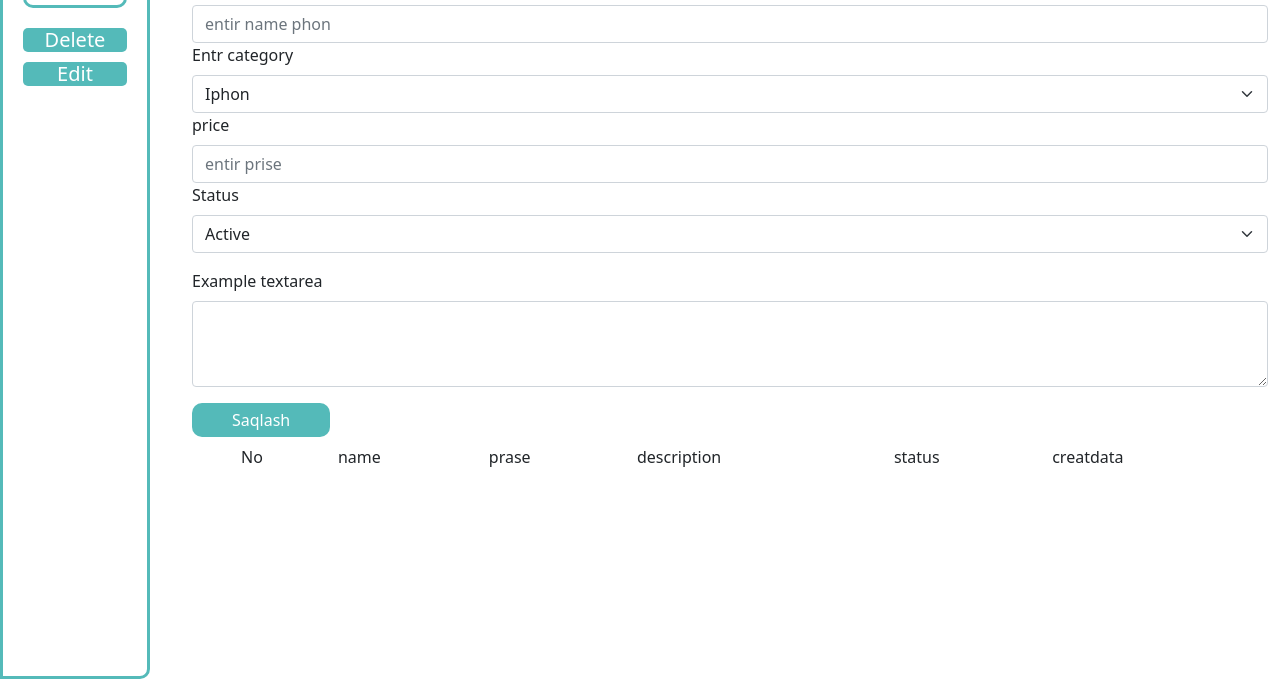
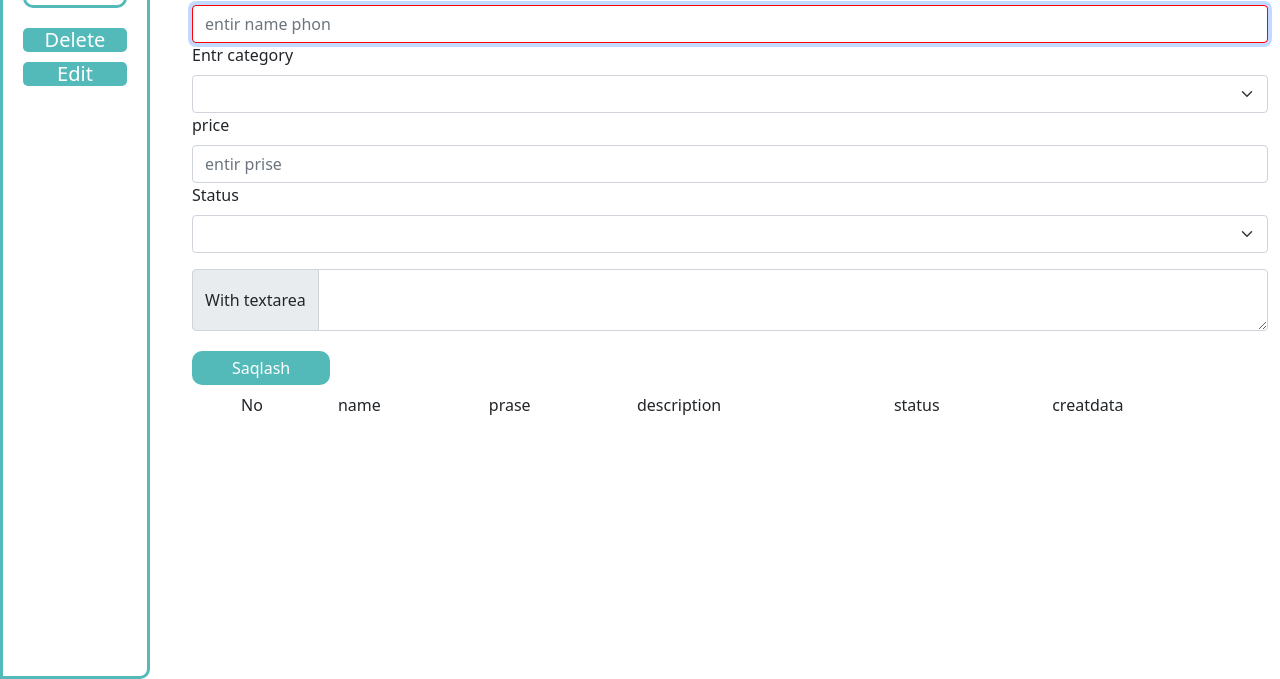
Before and after one commit to husanjonmusayev/js-panel, a plain HTML site: page index.html in a window 1280 px wide. Both pictures are taken after a click on the button "Saqlash". Shown: the part 121-800 px from the top of the page. Drawn offline with nearby package versions, Linux system fonts and the light colour scheme; no server answers.

Commit message:
qayta ishlandi

```diff
--- a/index.html
+++ b/index.html
@@ -1,6 +1,5 @@
 <!DOCTYPE html>
 <html lang="en">
-
 <head>
   <meta charset="UTF-8">
   <meta name="viewport" content="width=device-width, initial-scale=1.0">
@@ -27,7 +26,7 @@
       <div class="creatPhon">
         <div class="mb-3">
           <label class="form-label">name</label>
-          <input type="text" class="form-control" id="exampleFormControlInput1" placeholder="entir name phon">
+          <input type="text" class="form-control" id="name" placeholder="entir name phon">
           <label class="form-label">Entr category</label>
           <select id="category" class="form-select" aria-label="Default select example">
             <option value="1">Iphon</option>
@@ -37,17 +36,16 @@
             <option value="5">Vivo</option>
           </select>
           <label class="form-label">price</label>
-          <input id="prace" type="text" class="form-control" placeholder="entir prise">
+          <input id="prace" type="number" class="form-control" placeholder="entir prise">
           <label class="form-label">Status</label>
           <select id="status" class="form-select" aria-label="Default select example">
             <option value="Active">Active</option>
             <option value="Inactive">Inactive</option>
           </select>
         </div>
-        <div class="mb-3">
-          <label class="form-label">Example textarea</label>
-          <textarea class="form-control" id="exampleFormControlTextarea1" rows="3">
-          </textarea>
+        <div class="input-group">
+          <span class="input-group-text">With textarea</span>
+          <textarea id="textarea" class="form-control" aria-label="With textarea"></textarea>
         </div>
         <button id="btn">Saqlash</button>
       </div>
--- a/javascript/app.js
+++ b/javascript/app.js
@@ -3,7 +3,7 @@ let phonName = document.getElementById('name')
 let prace = document.getElementById('prace')
 let admin = document.getElementById('adminName')
 let stet = document.getElementById('status')
-let formControl = document.querySelector('#exampleFormControlTextarea1')
+let formControl = document.querySelector('#textarea')
 let category = document.getElementById('category')
 let btn = document.getElementById('btn')
 let caunt = 1;
@@ -52,7 +52,7 @@ function validate() {
    return true
 }
 function clear(){
-   formControl.valeu = ""
+   formControl.value = ''
    phonName.value = ""
    prace.value = ""
    category.value = ""
@@ -76,9 +76,14 @@ btn && btn.addEventListener('click', function () {
             body: JSON.stringify(phon)
         })
       .then(respons => respons.json())
-      .then(phon => phon)
+      .then(phon => {
+         if(phon){
+            window.location.reload()
+         }
+      })
 
    }
+
    clear()
 })
 
--- a/style/style.css
+++ b/style/style.css
@@ -4,6 +4,7 @@
     box-sizing:border-box;
 }
 #btn{
+    margin-top: 20px;
     padding: 5px 40px;
     border: none;
     border-radius: 10px;
@@ -13,6 +14,7 @@
 
 }
 #btn:hover{
+
     background: #3f8584;
     transform: scale(1.1);
 }
```
